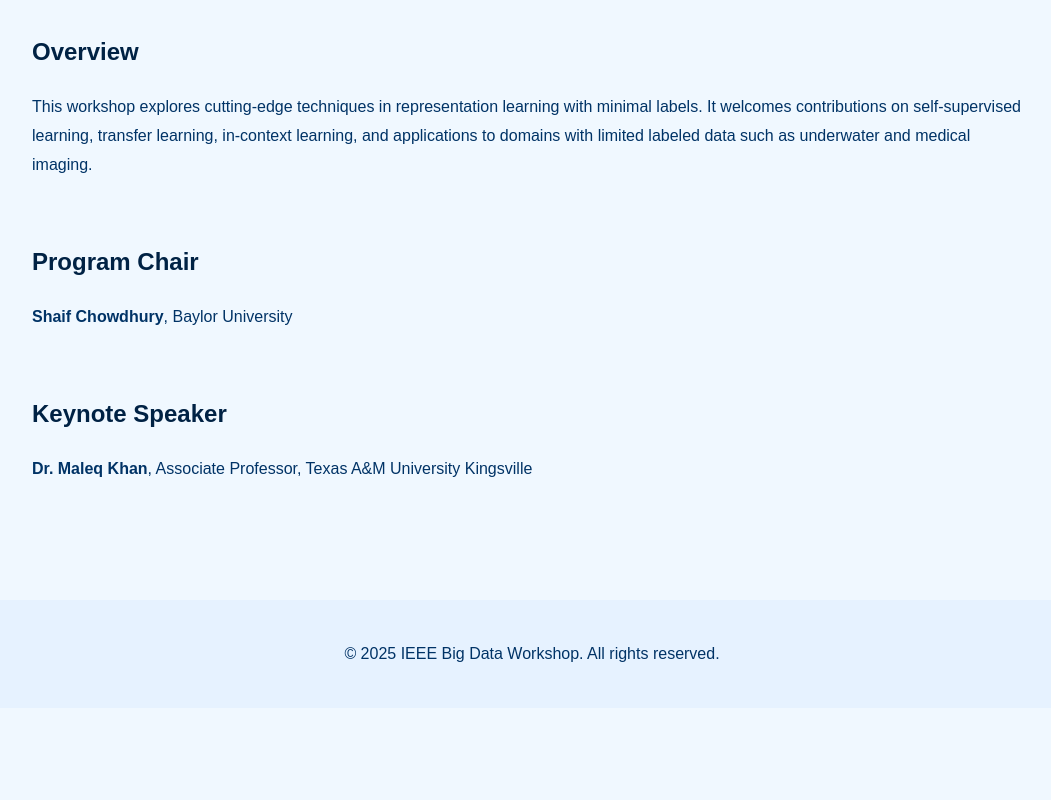
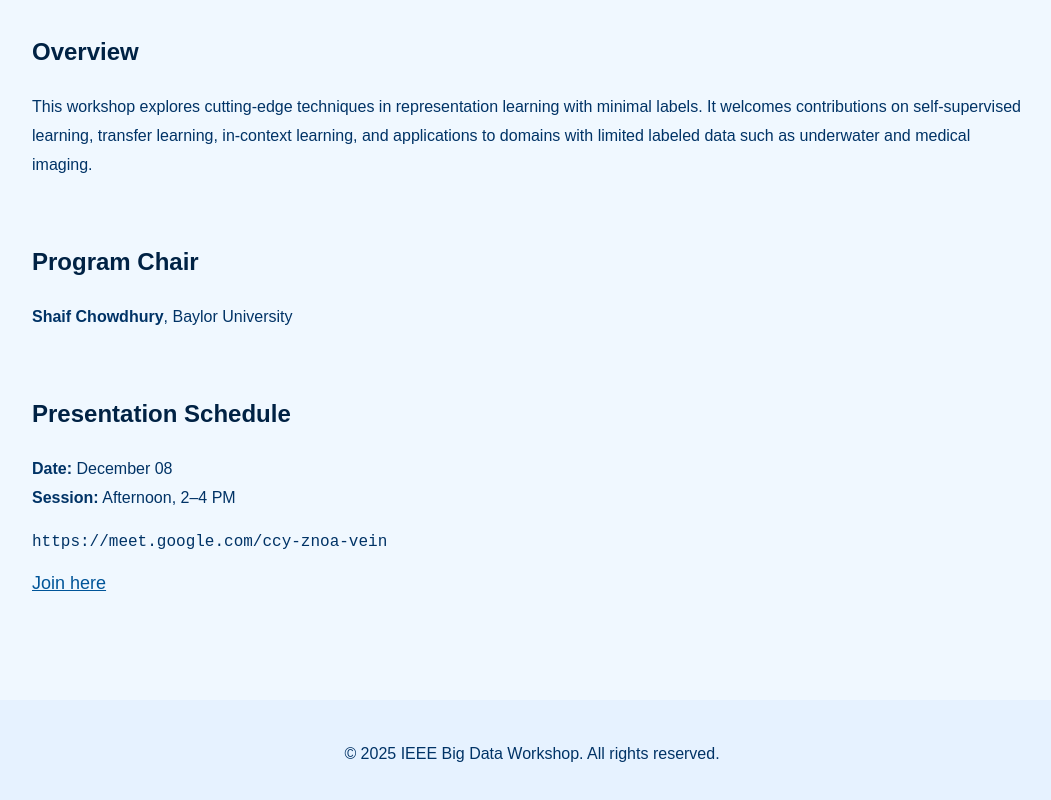
Before and after one commit to LRLSWEB/lrlsweb.github.io, a plain HTML site: page index.html in a window 1280 px wide. Shown: the part 428-1228 px from the top of the page, without its empty margins (108-1159 px from the left). Before the commit the page ends 1136 px from the top, so only its background shows below. Drawn offline with Linux system fonts and the light colour scheme.

Commit message:
Update index.html

```diff
--- a/index.html
+++ b/index.html
@@ -28,7 +28,7 @@
       font-size: 20px;
     }
     .highlight-link {
-      background-color: #fdfd96; /* light yellow */
+      background-color: #fdfd96;
       display: inline-block;
       padding: 10px 20px;
       border-radius: 10px;
@@ -68,10 +68,25 @@
       background-color: #e6f2ff;
       margin-top: 60px;
     }
+    .session-link {
+      margin-top: 15px;
+      font-size: 18px;
+    }
+    .session-link a {
+      color: #005599;
+      text-decoration: underline;
+    }
+    .session-url {
+      word-break: break-all;
+      color: #003366;
+      font-size: 16px;
+      margin-bottom: 10px;
+      font-family: monospace;
+      display: block;
+    }
   </style>
 </head>
 <body>
-
 <header>
   <h1>Workshop: Learning Representations with Limited Supervision</h1>
   <h2 style="font-size: 22px;">at IEEE BigData 2025, December 8–11, 2025 — Macau, China</h2>
@@ -79,28 +94,29 @@
     <a href="paper_submission.html">📄 Submit Your Paper Here</a>
   </div>
 </header>
-
 <nav>
   <a href="index.html">Home</a>
   <a href="call_for_papers.html">Call for Papers</a>
   <a href="important_dates.html">Important Dates</a>
   <a href="paper_submission.html">Paper Submission</a>
 </nav>
-
 <section>
   <h2>Overview</h2>
   <p>This workshop explores cutting-edge techniques in representation learning with minimal labels. It welcomes contributions on self-supervised learning, transfer learning, in-context learning, and applications to domains with limited labeled data such as underwater and medical imaging.</p>
-
   <h2>Program Chair</h2>
   <p><strong>Shaif Chowdhury</strong>, Baylor University</p>
-
-  <h2>Keynote Speaker</h2>
-  <p><strong>Dr. Maleq Khan</strong>, Associate Professor, Texas A&M University Kingsville</p>
+  <h2>Presentation Schedule</h2>
+  <p>
+    <strong>Date:</strong> December 08<br>
+    <strong>Session:</strong> Afternoon, 2–4 PM
+  </p>
+  <div class="session-link">
+    <span class="session-url">https://meet.google.com/ccy-znoa-vein</span>
+    <a href="https://meet.google.com/ccy-znoa-vein" target="_blank">Join here</a>
+  </div>
 </section>
-
 <footer>
   © 2025 IEEE Big Data Workshop. All rights reserved.
 </footer>
-
 </body>
 </html>
```
